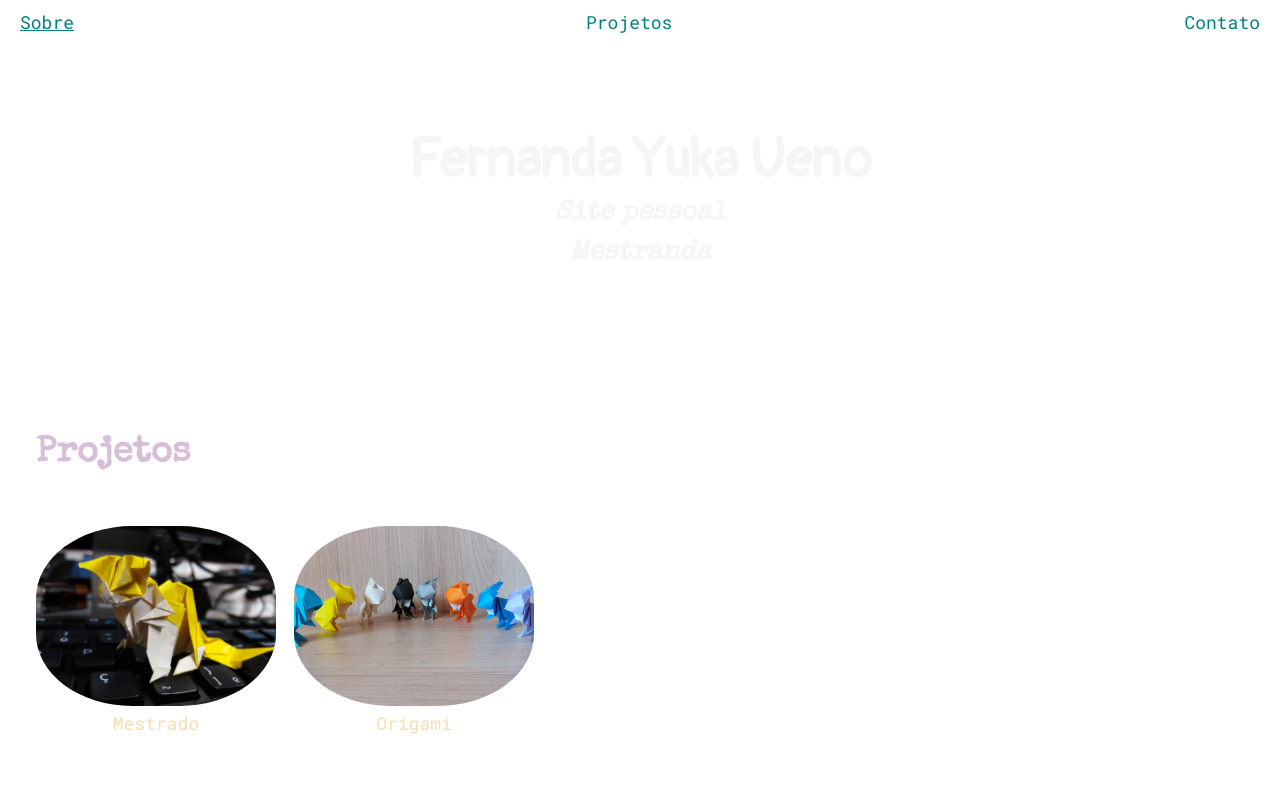
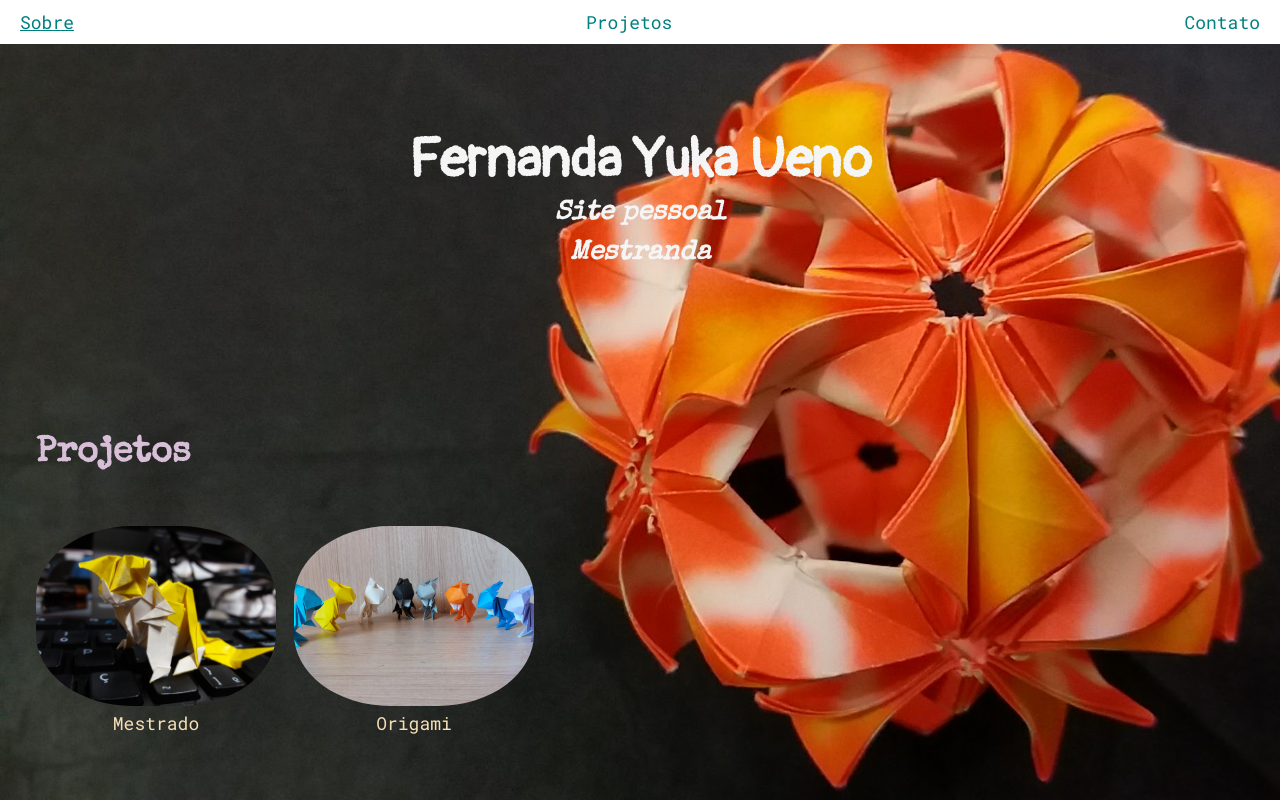
Before and after one commit to yukaueno/imerssaocss, a plain HTML site: page index.html in a window 1280 px wide. Shown: the top 800 px of the page. Drawn offline with nearby package versions, Linux system fonts and the light colour scheme.

Commit message:
Update estilos.css

```diff
--- a/css/estilos.css
+++ b/css/estilos.css
@@ -7,7 +7,7 @@
 }
 
 body {
-    background-image: url('img/kusudama.jpg');
+    background-image: url('../img/kusudama.jpg');
     /*background-color: darkgoldenrod;*/
     background-size: auto 100vh;
     font-family: 'Roboto Mono', monospace;
```
